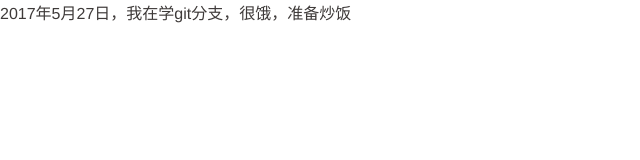
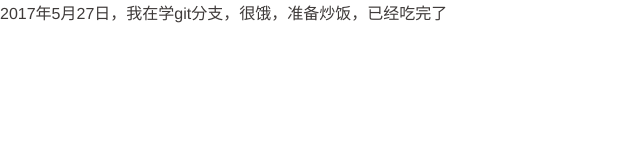
Before and after one commit to serve77r/web2, a plain HTML site: page page.html in a window 1280 px wide. Shown: the whole page, without its empty margins (0-640 px from the left). Drawn offline with Linux system fonts and the light colour scheme.

Commit message:
add text4

```diff
--- a/page.html
+++ b/page.html
@@ -6,6 +6,6 @@
 	<link rel="stylesheet" type="text/css" href="css/reset.css">
 </head>
 <body>
-	<h1>2017年5月27日，我在学git分支，很饿，准备炒饭</h1>
+	<h1>2017年5月27日，我在学git分支，很饿，准备炒饭，已经吃完了</h1>
 </body>
 </html>
```
